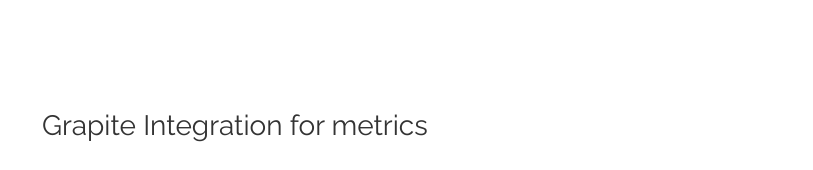
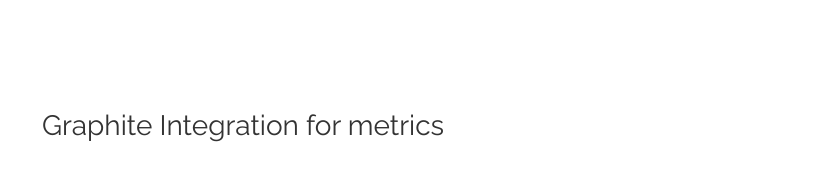
Before and after one commit to spencergibb/neutrinoslb.github.io, a plain HTML site: page neutrino-howto.html in a window 1280 px wide. Shown: the part 5513-5683 px from the top of the page, without its empty margins (38-851 px from the left). Drawn offline with Linux system fonts and the light colour scheme; a script that the page names is missing.

Commit message:
Fix Grapite type

```diff
--- a/neutrino-howto.html
+++ b/neutrino-howto.html
@@ -506,7 +506,7 @@ resolvers.neutrino {
 							<article id="graphite" class="blogpost">
 								<div id="carousel-blog-post" class="carousel slide" data-ride="carousel">
 									<header>
-										<h2>Grapite Integration for metrics</h2>
+										<h2>Graphite Integration for metrics</h2>
 
 									</header>
 
```
